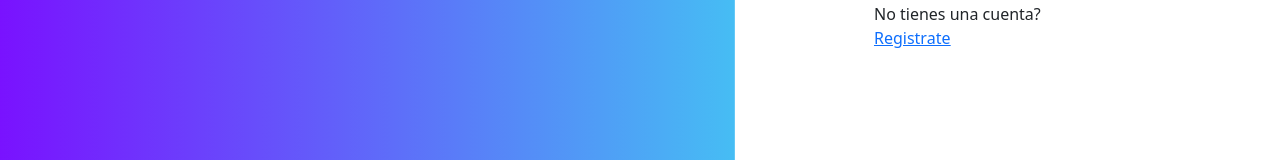
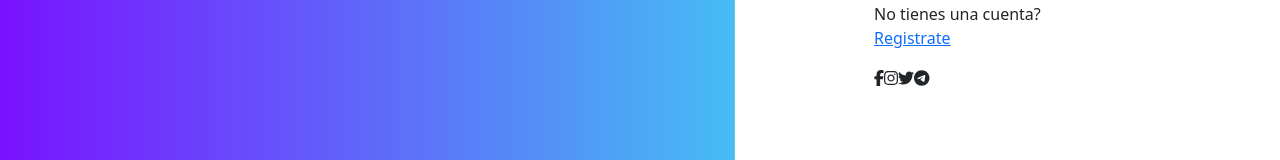
Before and after one commit to jmguerrero95/xeler_frontNew, a Vue app: page /login in a window 1280 px wide. Shown: the part 575-735 px from the top of the page. Built offline with nearby package versions, Linux system fonts and the light colour scheme.

Commit message:
Configuracion de iconos fontAwesome y primeras pruebas

```diff
--- a/package.json
+++ b/package.json
@@ -9,8 +9,10 @@
   },
   "dependencies": {
     "@fortawesome/fontawesome-svg-core": "^6.1.1",
+    "@fortawesome/free-brands-svg-icons": "^6.1.1",
     "@fortawesome/free-regular-svg-icons": "^6.1.1",
     "@fortawesome/free-solid-svg-icons": "^6.1.1",
+    "@fortawesome/vue-fontawesome": "^3.0.1",
     "@popperjs/core": "^2.11.5",
     "axios": "^0.27.2",
     "bootstrap": "^5.1.3",
--- a/src/main.js
+++ b/src/main.js
@@ -4,19 +4,18 @@ import "bootstrap/dist/css/bootstrap.min.css"
 import "bootstrap"
 import axios from 'axios'
 import router from "./router";
+/* import the fontawesome core */
+import { library } from '@fortawesome/fontawesome-svg-core'
 
-createApp(App).use(router).mount('#app')
-// 5. Create and mount the root instance.
-//const app = createApp(App)
-// Make sure to _use_ the router instance to make the
-// whole app router-aware.
-//app.use(router)
+/* import font awesome icon component */
+import { FontAwesomeIcon } from '@fortawesome/vue-fontawesome'
 
-//app.mount('#app')
+/* import specific icons */
+import { faUserSecret } from '@fortawesome/free-solid-svg-icons'
+import { faFacebookF } from '@fortawesome/free-brands-svg-icons'
+import { faInstagram } from '@fortawesome/free-brands-svg-icons'
+import { faTwitter } from '@fortawesome/free-brands-svg-icons'
+import { faTelegramPlane } from '@fortawesome/free-brands-svg-icons'
 
-/*createApp(App).mount('#app')
-
-new Vue({
-  router,
-  render: h => h(App)
-}).$mount("#app");*/
+library.add(faFacebookF, faInstagram, faTwitter, faTelegramPlane)
+createApp(App).use(router).component('font-awesome-icon', FontAwesomeIcon).mount('#app')
--- a/src/views/login.vue
+++ b/src/views/login.vue
@@ -21,6 +21,10 @@
                     <router-link to="/dashboard"><BotonGenerico texto="Ingresar" class="boton"></BotonGenerico></router-link>
                     <!--<button type="submit" class="btn btn-primary btn-block">Ingresar</button>-->
                     <p class="">No tienes una cuenta? <router-link to="/register"><a href="#">Registrate</a></router-link></p>
+                    <font-awesome-icon icon="fa-brands fa-facebook-f" />
+                    <font-awesome-icon icon="fa-brands fa-instagram" />
+                    <font-awesome-icon icon="fa-brands fa-twitter" />
+                    <font-awesome-icon icon="fa-brands fa-telegram-plane" />
                 </div>
                 <div class="col-3">
 
```
Also changed, not shown: 1 other file (tests, documents, lock files or other folders).
